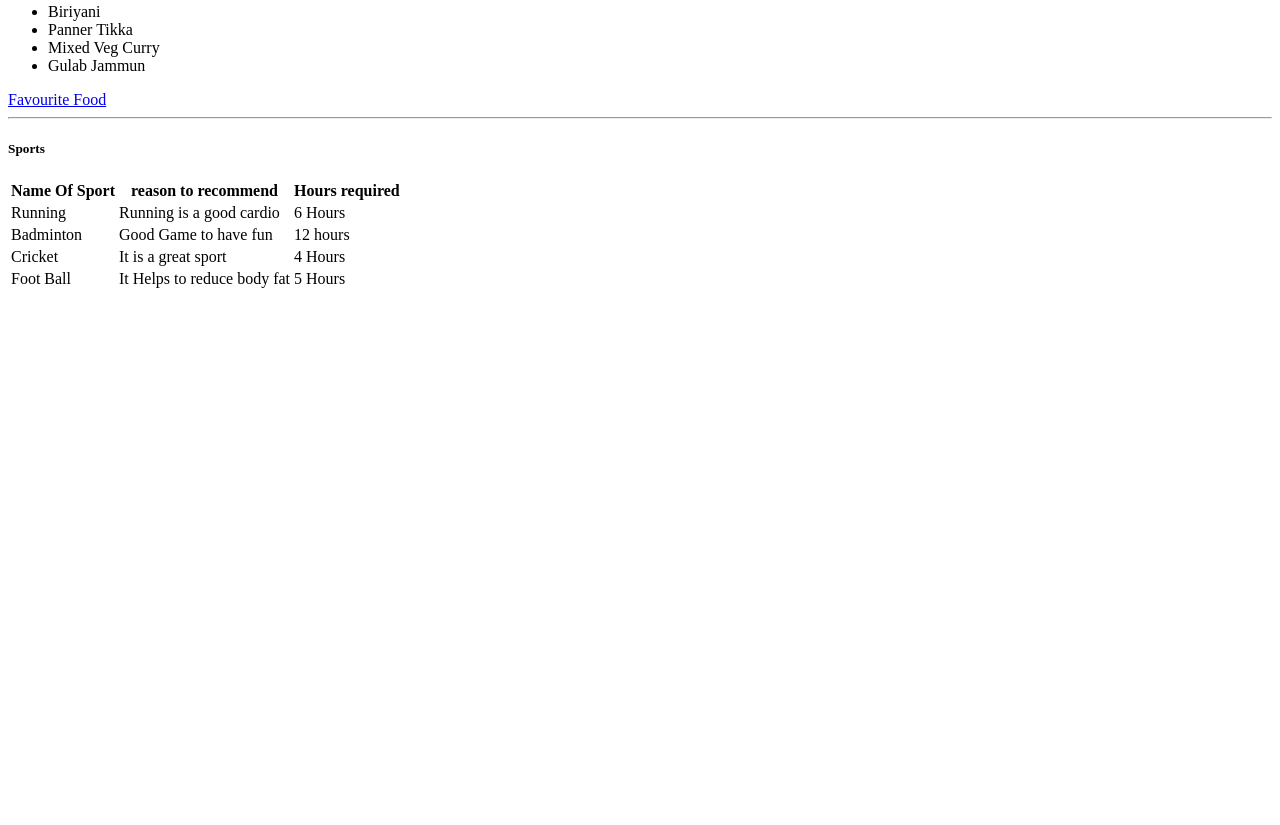
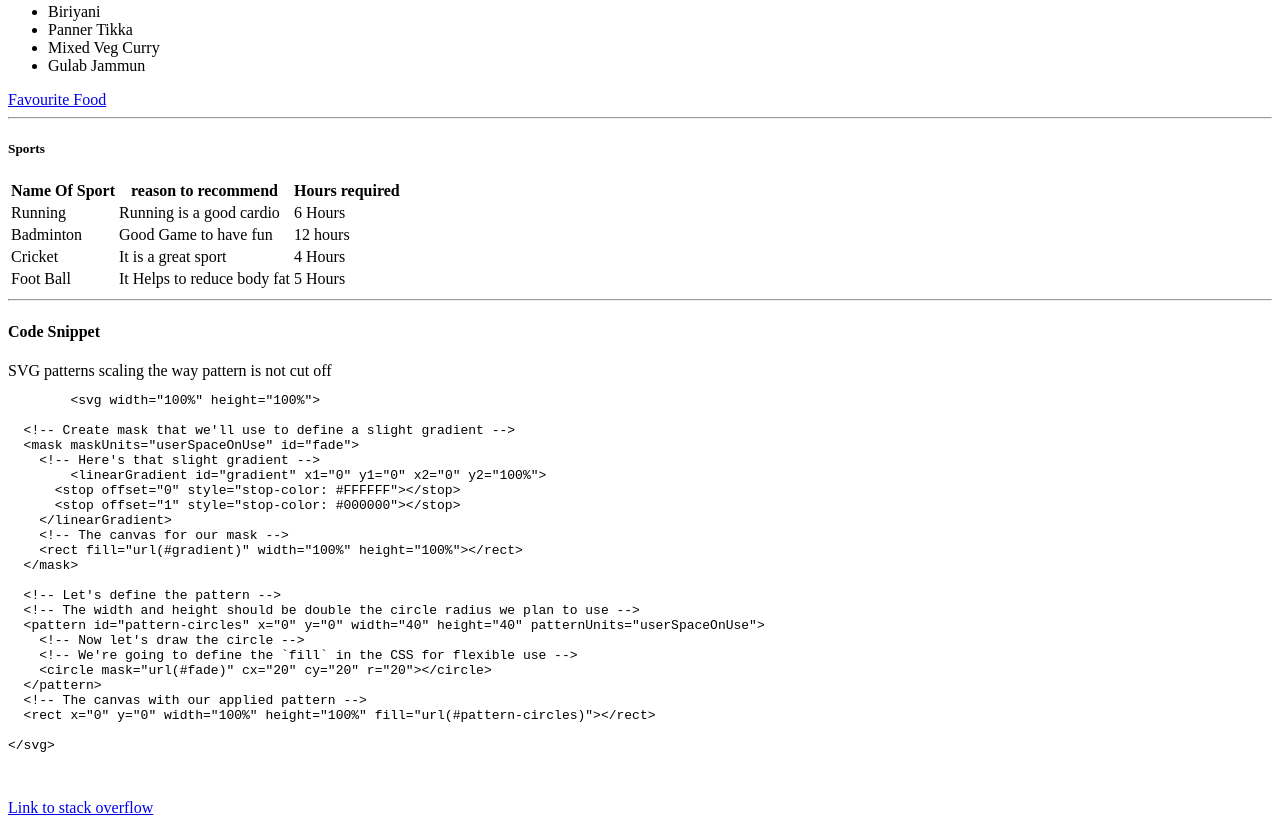
Before and after one commit to 44-563-WebApps-F23/44563-webapps-f23-assignment3-SweshikN, a plain HTML site: page index.html in a window 1280 px wide. Shown: the part 294-1119 px from the top of the page. Before the commit the page ends 800 px from the top, so only its background shows below. Drawn offline with Linux system fonts and the light colour scheme.

Commit message:
Update index.html

```diff
--- a/index.html
+++ b/index.html
@@ -53,3 +53,34 @@ India's <b>tropical paradise</b> is Goa. The stunning Western Ghats of India, a
             <td>5 Hours</td>
         </tr>
     </table>
+    <hr>
+    <h4>Code Snippet</h4>
+    <blockout>SVG patterns scaling the way pattern is not cut off</blockout>
+    <pre>
+        &lt;svg width="100%" height="100%"&gt;
+
+  &lt;!-- Create mask that we'll use to define a slight gradient --&gt;
+  &lt;mask maskUnits="userSpaceOnUse" id="fade"&gt;
+    &lt;!-- Here's that slight gradient --&gt;
+     	&lt;linearGradient id="gradient" x1="0" y1="0" x2="0" y2="100%"&gt;
+      &lt;stop offset="0" style="stop-color: #FFFFFF"&gt;&lt;/stop&gt;
+      &lt;stop offset="1" style="stop-color: #000000"&gt;&lt;/stop&gt;
+    &lt;/linearGradient&gt;
+    &lt;!-- The canvas for our mask --&gt;
+    &lt;rect fill="url(#gradient)" width="100%" height="100%"&gt;&lt;/rect&gt;
+  &lt;/mask&gt;
+
+  &lt;!-- Let's define the pattern --&gt;
+  &lt;!-- The width and height should be double the circle radius we plan to use --&gt;
+  &lt;pattern id="pattern-circles" x="0" y="0" width="40" height="40" patternUnits="userSpaceOnUse"&gt;
+    &lt;!-- Now let's draw the circle --&gt;
+    &lt;!-- We're going to define the `fill` in the CSS for flexible use --&gt;
+    &lt;circle mask="url(#fade)" cx="20" cy="20" r="20"&gt;&lt;/circle&gt;
+  &lt;/pattern&gt;
+  &lt;!-- The canvas with our applied pattern --&gt;
+  &lt;rect x="0" y="0" width="100%" height="100%" fill="url(#pattern-circles)"&gt;&lt;/rect&gt;
+
+&lt;/svg&gt;
+    </pre>
+    <br>
+    <a href = "https://stackoverflow.com/questions/61179458/svg-patterns-scaling-the-way-pattern-is-not-cut-off">Link to stack overflow</a>
```
